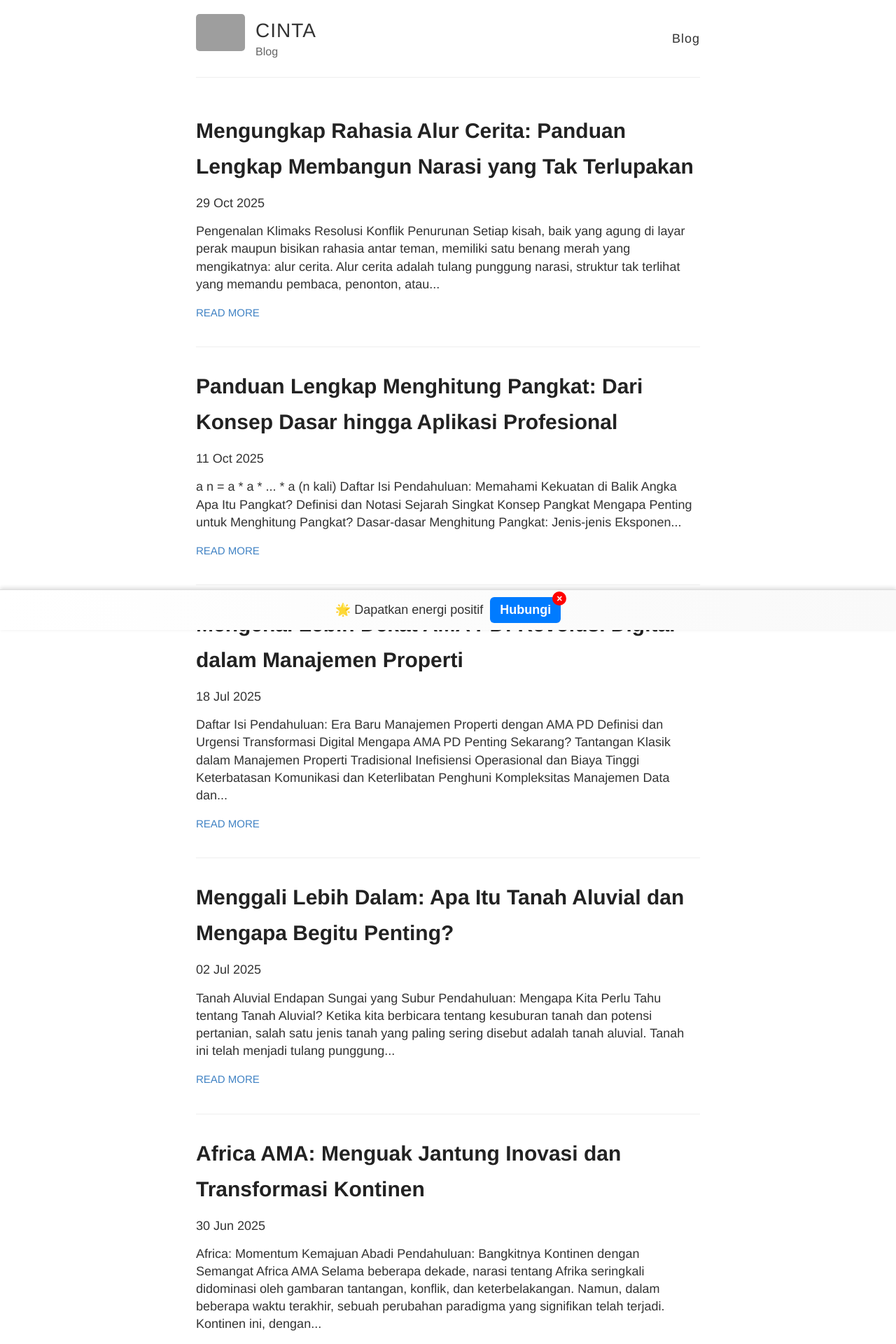
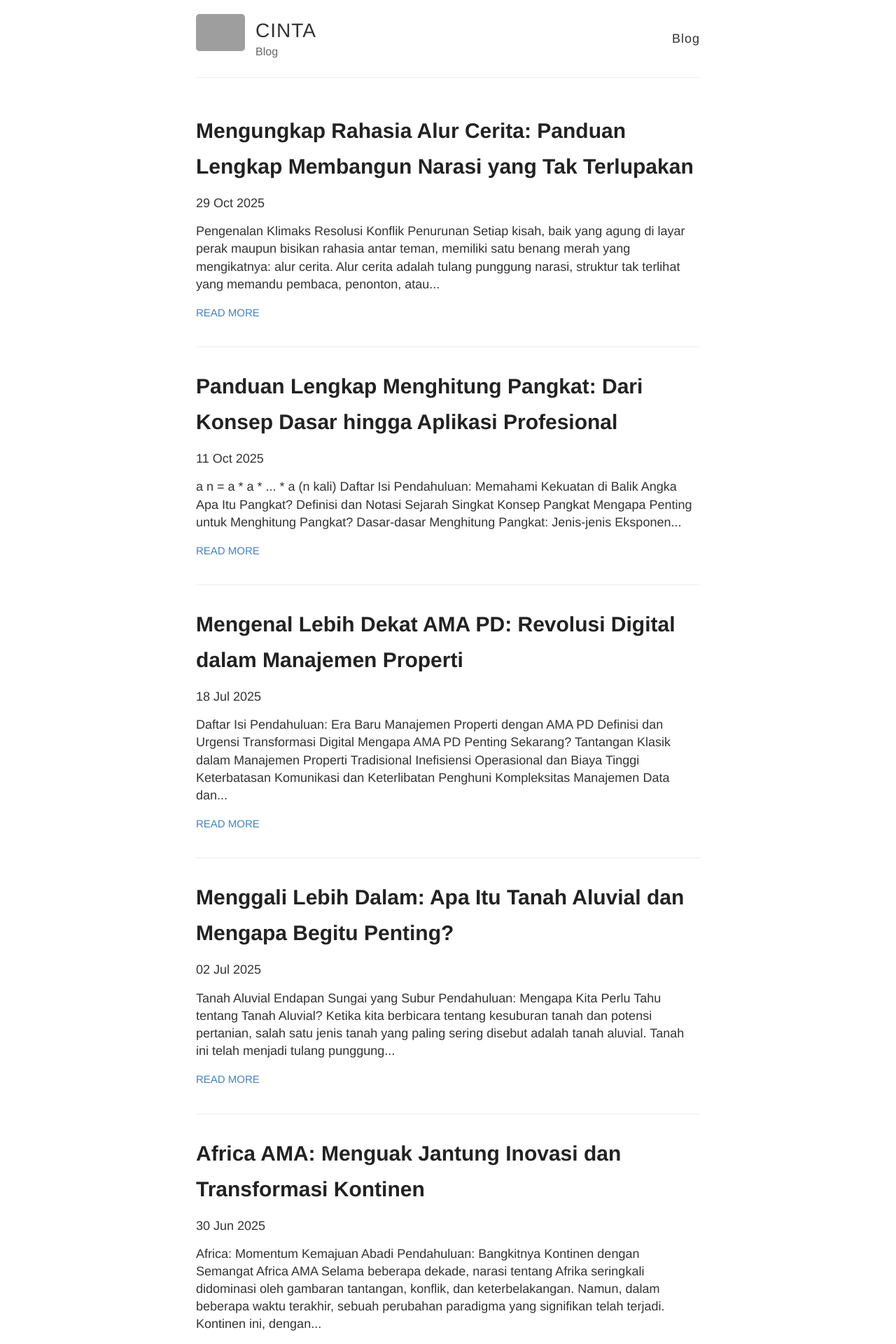
Before and after one commit to uqnq/cinta, a Jekyll site: the page built from index.html, in a window 1280 px wide. Shown: the top 1920 px of the page at 70% size. Built offline with Jekyll 4.4.1, drawn with Linux system fonts in a browser that asks for light colours; grey boxes are pictures that could not be loaded.

Commit message:
Update default.html

```diff
--- a/_layouts/default.html
+++ b/_layouts/default.html
@@ -49,78 +49,5 @@
 
     {% include analytics.html %}
 
-    <!-- Iklan melayang bawah -->
-<div id="floating-ad">
-  <div class="ad-content">
-    <span>🌟 Dapatkan energi positif </span>
-    <a href="https://wa.me/628134" target="_blank" class="ad-button">Hubungi</a>
-    <span class="close-ad" onclick="document.getElementById('floating-ad').style.display='none'">&times;</span>
-  </div>
-</div>
-
-<style>
-  #floating-ad {
-    position: fixed;
-    bottom: 0;
-    left: 0;
-    width: 100%;
-    background: linear-gradient(to right, #fff, #f9f9f9);
-    border-top: 1px solid #ddd;
-    box-shadow: 0 -2px 6px rgba(0,0,0,0.15);
-    text-align: center;
-    z-index: 9999;
-    padding: 10px 0;
-    font-family: sans-serif;
-  }
-
-  .ad-content {
-    display: inline-flex;
-    align-items: center;
-    gap: 10px;
-    flex-wrap: wrap;
-    justify-content: center;
-    position: relative;
-  }
-
-  .ad-button {
-    background: #007bff;
-    color: white;
-    padding: 6px 14px;
-    border-radius: 6px;
-    text-decoration: none;
-    font-weight: bold;
-    transition: background 0.3s;
-  }
-
-  .ad-button:hover {
-    background: #0056b3;
-  }
-
-  .close-ad {
-    position: absolute;
-    top: -8px;
-    right: -8px;
-    background: #ff0000;
-    color: white;
-    border-radius: 50%;
-    width: 20px;
-    height: 20px;
-    font-size: 14px;
-    line-height: 20px;
-    cursor: pointer;
-    font-weight: bold;
-  }
-
-  @media (max-width: 600px) {
-    #floating-ad {
-      font-size: 14px;
-      padding: 8px 0;
-    }
-    .ad-button {
-      padding: 5px 10px;
-    }
-  }
-</style>
-
   </body>
 </html>
```
